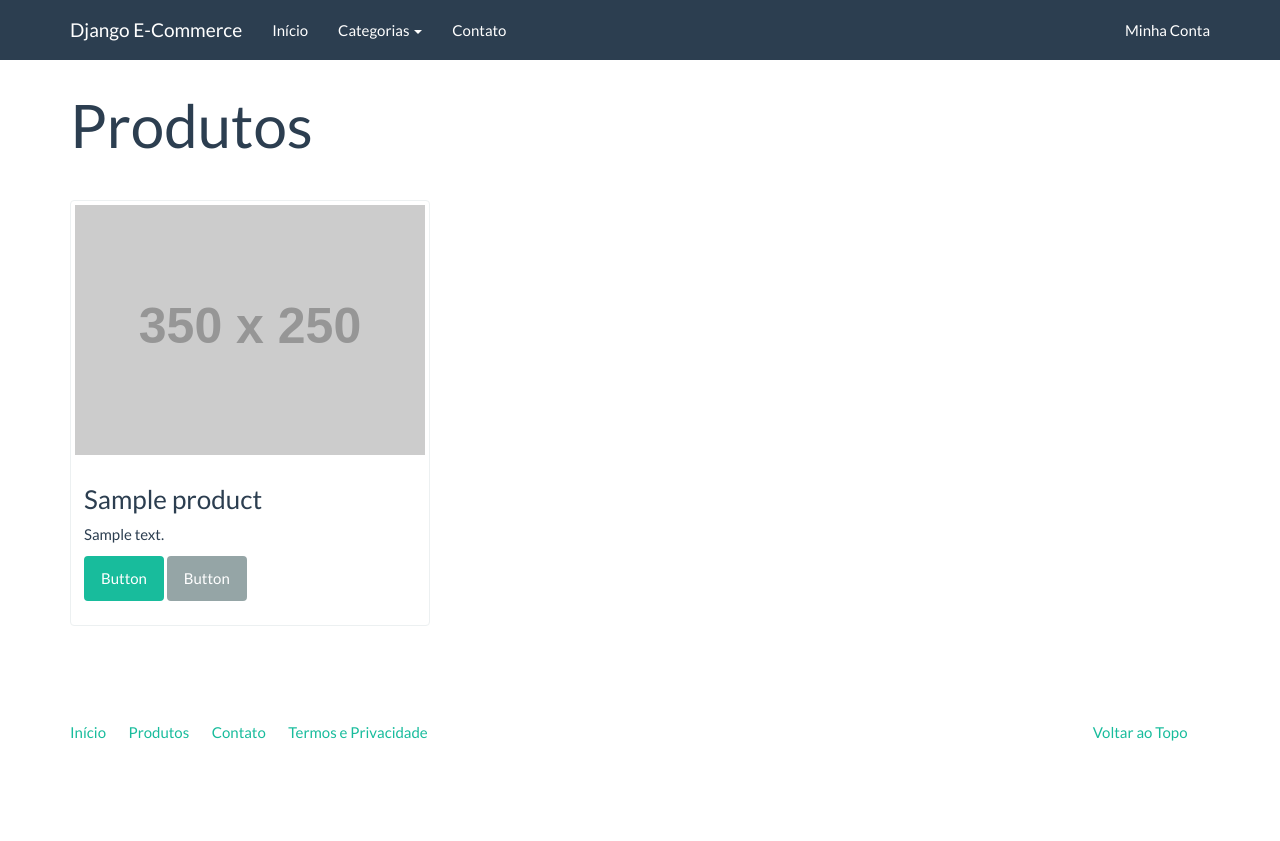
After one commit to Lucasfeelix/django-ecommerce, a Django app: template catalog/templates/catalog/product_list.html in a window 1280 px wide. The commit adds this page. Run offline with Django 3.2, Linux system fonts and the light colour scheme; the template is opened without the code that fills it: most values are stand-ins (such as "Sample title", 1, 10 or a date in 2020); grey boxes labelled with a size stand in for pictures from a placeholder-image service; some libraries are stand-ins or nearby versions.

Commit message:
Alterações em catalog/views.py, base.html, core/views.py e urls.py. E adição de dois arquivos, templates/catalog/product_list.html e catalog/urls.py

```diff
--- /dev/null
+++ b/catalog/templates/catalog/product_list.html
@@ -0,0 +1,30 @@
+{% extends "base.html" %}
+
+{% block title %}
+  Listagem de Produto | {{ block.super}}
+{% endblock %}
+
+{% block container %}
+<div class="page-header">
+  <h1>Produtos</h1>
+</div>
+<div class="row">
+  {% for product in product_list %}
+    <div class="col-sm-6 col-md-4">
+      <div class="thumbnail">
+        <a href="#">
+          <img src="http://placehold.it/350x250" alt="" />
+        </a>
+        <div class="caption">
+          <h3>{{ product }}</h3>
+          {{ product.description|linebreaks }}
+          <!-- linebreaks quebra o texto em uma série de parágrafos. Gera
+          parágrafo para cada divisão do meu texto.
+          -->
+          <p><a href="#" class="btn btn-success" role="button">Button</a> <a href="#" class="btn btn-default" role="button">Button</a></p>
+        </div>
+      </div>
+    </div>
+  {% endfor %}
+</div>
+{% endblock %}
--- a/core/templates/base.html
+++ b/core/templates/base.html
@@ -26,11 +26,11 @@
               <a href="{% url 'index' %}">Início</a>
             </li>
             <li class="dropdown">
-              <a class="dropdown-toggle" data-toggle="dropdown" href="#" id="download">Categorias <span class="caret"></span></a>
+              <a class="dropdown-toggle" data-toggle="dropdown" href="{% url 'catalog:product_list'%}" id="download">Categorias <span class="caret"></span></a>
               <ul class="dropdown-menu" aria-labelledby="download">
 								{% for category in categories%}
                 	<li><a href="#">{{ category }}</a></li>
-									<!-- <li><a href="{% url 'product_list' %}">Notebooks</a></li> -->
+									<!-- <li><a href="{% url 'catalog:product_list' %}">Notebooks</a></li> -->
 								{% endfor %}
 							</ul>
             </li>
--- a/core/views.py
+++ b/core/views.py
@@ -17,9 +17,5 @@ def contact(request):
     return render(request, 'contact.html')
 
 
-def product_list(request):
-    return render(request, 'product_list.html')
-
-
 def product(request):
     return render(request, 'product.html')
```
Also changed, not shown: catalog/urls.py (added, +10 -0 lines), catalog/views.py (+9 -1 lines), djangoecommerce/urls.py (+6 -4 lines).
